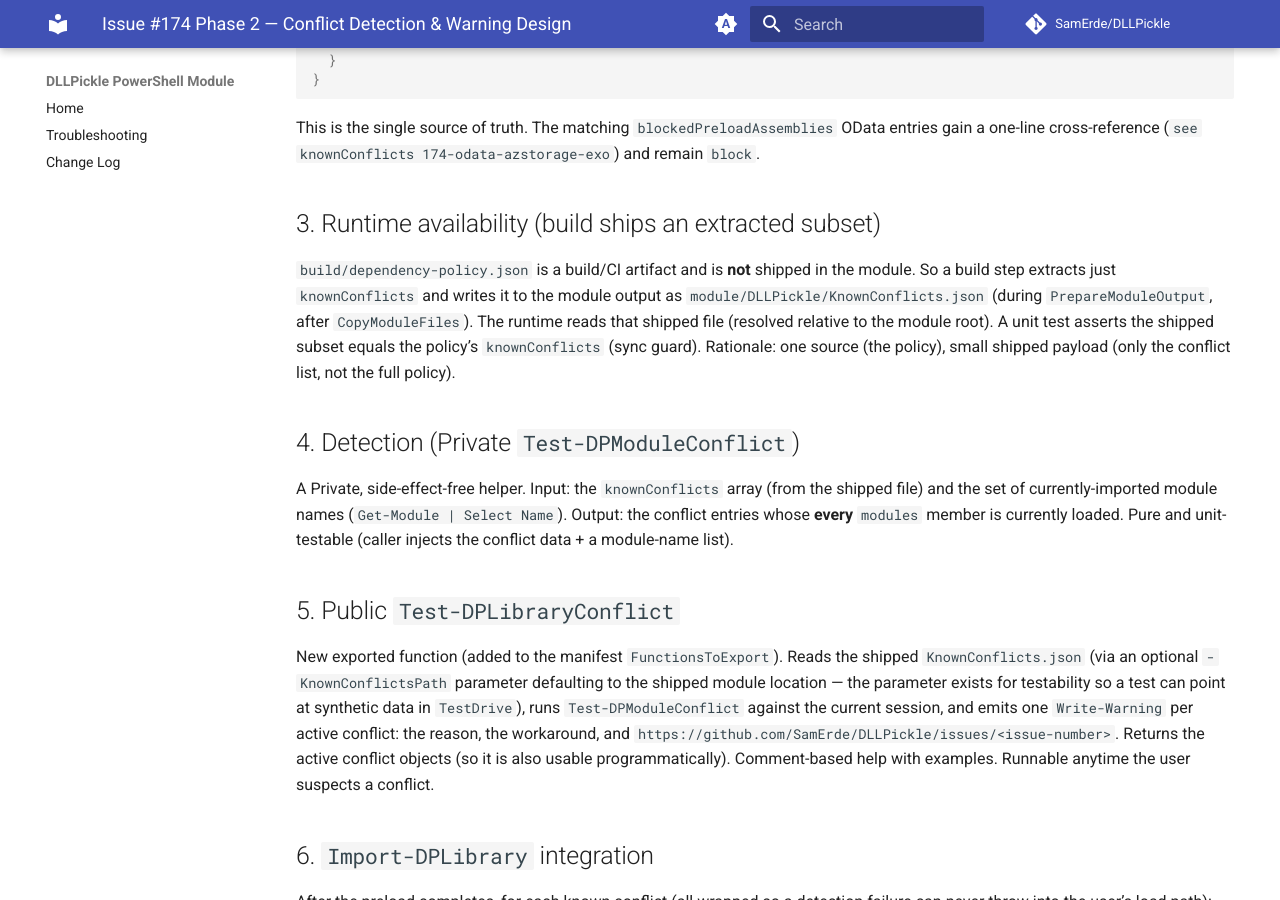
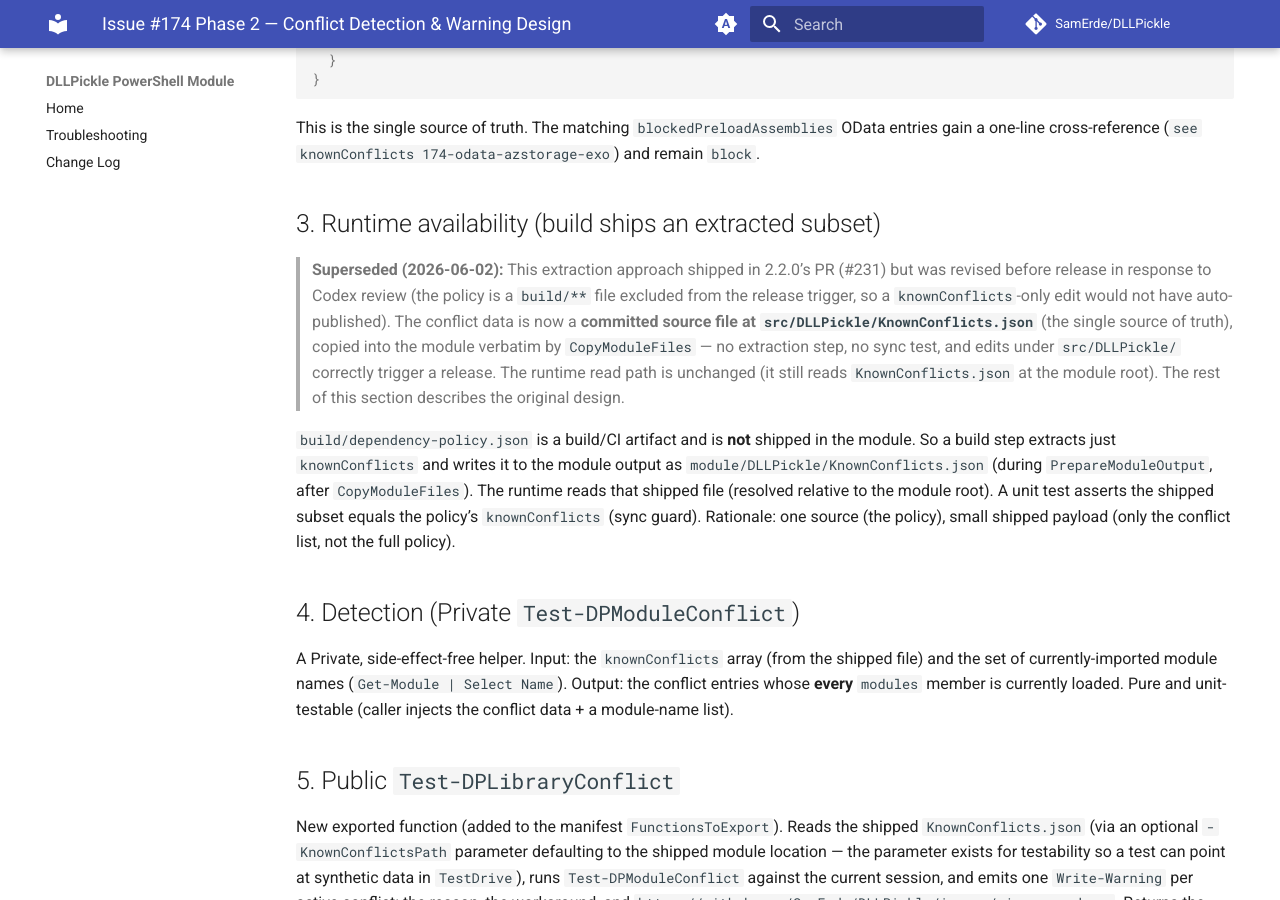
Before and after one commit to SamErde/DLLPickle, an MkDocs documentation site: the page built from docs/superpowers/specs/2026-06-01-issue174-conflict-warning-design.md, in a window 1280 px wide and 900 px high, scrolled down 1091 px. Built offline with MkDocs 1.6.1 and Material for MkDocs 9.7.7, drawn with Linux system fonts in a browser that asks for light colours; comment, search, counter and statistics services are not loaded.

Commit message:
refactor(conflicts): ship KnownConflicts.json as a committed src file (resolves #231 P2) (#233)
refactor(conflicts): ship KnownConflicts.json as a committed src file

Resolves the unresolved Codex P2 on #231. Since #231 the build extracted
knownConflicts from build/dependency-policy.json into the shipped
KnownConflicts.json, so a build/** policy file affected the published bundle
-- but build/** is excluded from the Release path filter, so a future
conflict-data edit would not have auto-published (stale conflict warnings).

Make the conflict data the single source of truth as a committed source file
at src/DLLPickle/KnownConflicts.json, copied into the module verbatim by
CopyModuleFiles. This restores the invariant "bundle inputs live under src/,
policy/CI edits do not trigger a release": conflict-data edits now correctly
publish, while policy-only edits do not.

- Add src/DLLPickle/KnownConflicts.json (identical content to what 2.2.0 ships
  today; the runtime read path in Get-DPKnownConflict is unchanged).
- Remove build/Export-DLLPickleKnownConflicts.ps1 and the ExportKnownConflicts
  build task (no extraction step needed).
- Remove knownConflicts from build/dependency-policy.json; update the OData
  blockedPreloadAssemblies cross-references to point at the new location.
- Rework the extractor sync test into direct validation of the committed
  source file (via the real Get-DPKnownConflict reader). 13/13 unit tests pass;
  Analyze/AnalyzeTests/AnalyzeTools clean; PrepareModuleOutput ships the file.
- Add superseding notes to the #174 design (§3) and plan docs; update CHANGELOG.

The drift fingerprint (conflictSurfaceFingerprint) is computed by
New-DLLPickleConflictMatrix from the live upstream inventory, not from
knownConflicts, so the baseline is unaffected.

Co-authored-by: Claude Opus 4.8 <noreply@anthropic.com>

```diff
--- a/docs/superpowers/specs/2026-06-01-issue174-conflict-warning-design.md
+++ b/docs/superpowers/specs/2026-06-01-issue174-conflict-warning-design.md
@@ -40,6 +40,8 @@ New top-level array `knownConflicts`. Each entry:
 This is the single source of truth. The matching `blockedPreloadAssemblies` OData entries gain a one-line cross-reference (`see knownConflicts 174-odata-azstorage-exo`) and remain `block`.
 
 ## 3. Runtime availability (build ships an extracted subset)
+
+> **Superseded (2026-06-02):** This extraction approach shipped in 2.2.0's PR (#231) but was revised before release in response to Codex review (the policy is a `build/**` file excluded from the release trigger, so a `knownConflicts`-only edit would not have auto-published). The conflict data is now a **committed source file at `src/DLLPickle/KnownConflicts.json`** (the single source of truth), copied into the module verbatim by `CopyModuleFiles` — no extraction step, no sync test, and edits under `src/DLLPickle/` correctly trigger a release. The runtime read path is unchanged (it still reads `KnownConflicts.json` at the module root). The rest of this section describes the original design.
 
 `build/dependency-policy.json` is a build/CI artifact and is **not** shipped in the module. So a build step extracts just `knownConflicts` and writes it to the module output as `module/DLLPickle/KnownConflicts.json` (during `PrepareModuleOutput`, after `CopyModuleFiles`). The runtime reads that shipped file (resolved relative to the module root). A unit test asserts the shipped subset equals the policy's `knownConflicts` (sync guard). Rationale: one source (the policy), small shipped payload (only the conflict list, not the full policy).
 
```
Also changed, not shown: CHANGELOG.md (+1 -1 lines), docs/superpowers/plans/2026-06-01-issue174-conflict-warning.md (+2 -0 lines), 5 other files.
